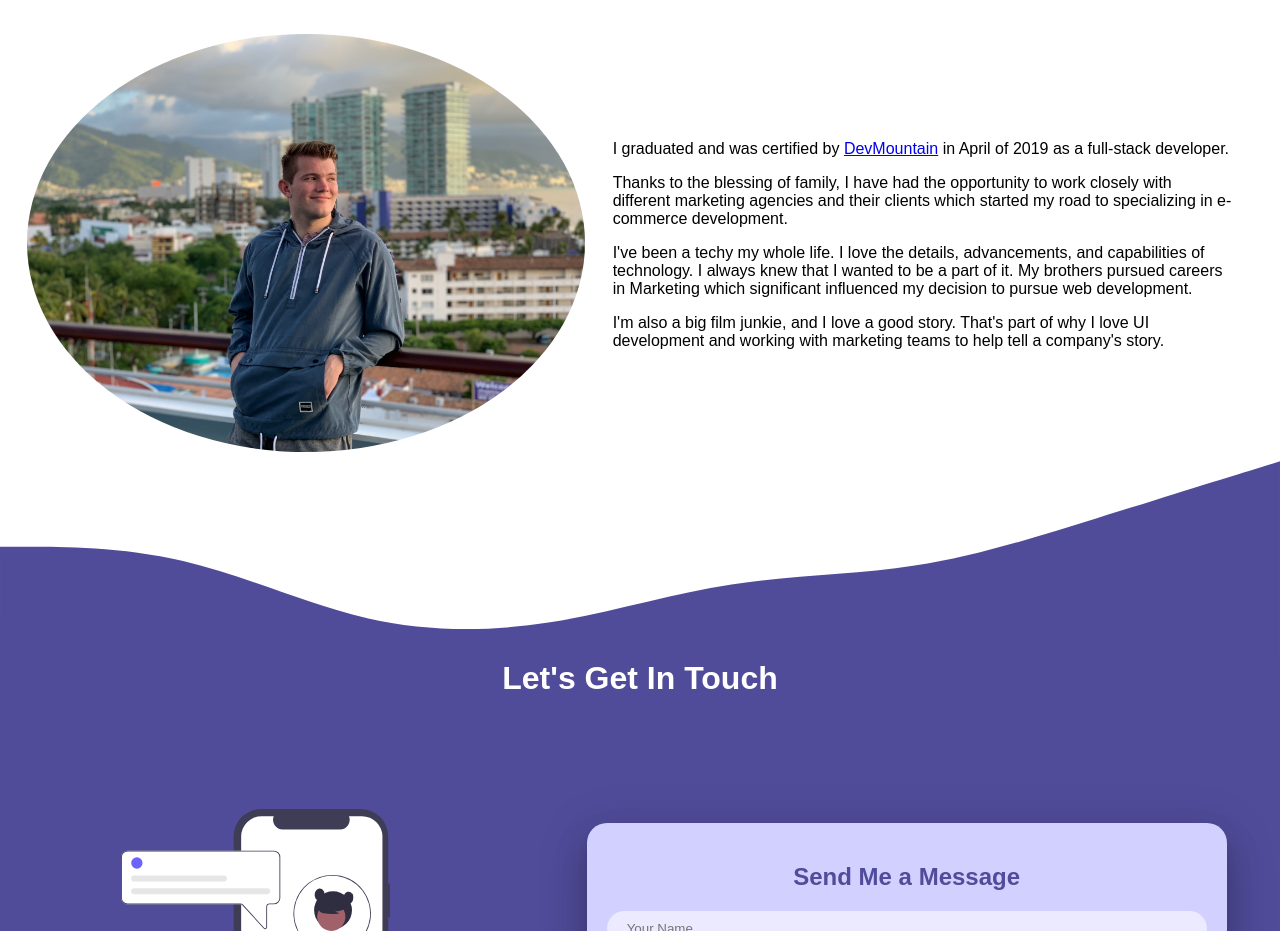
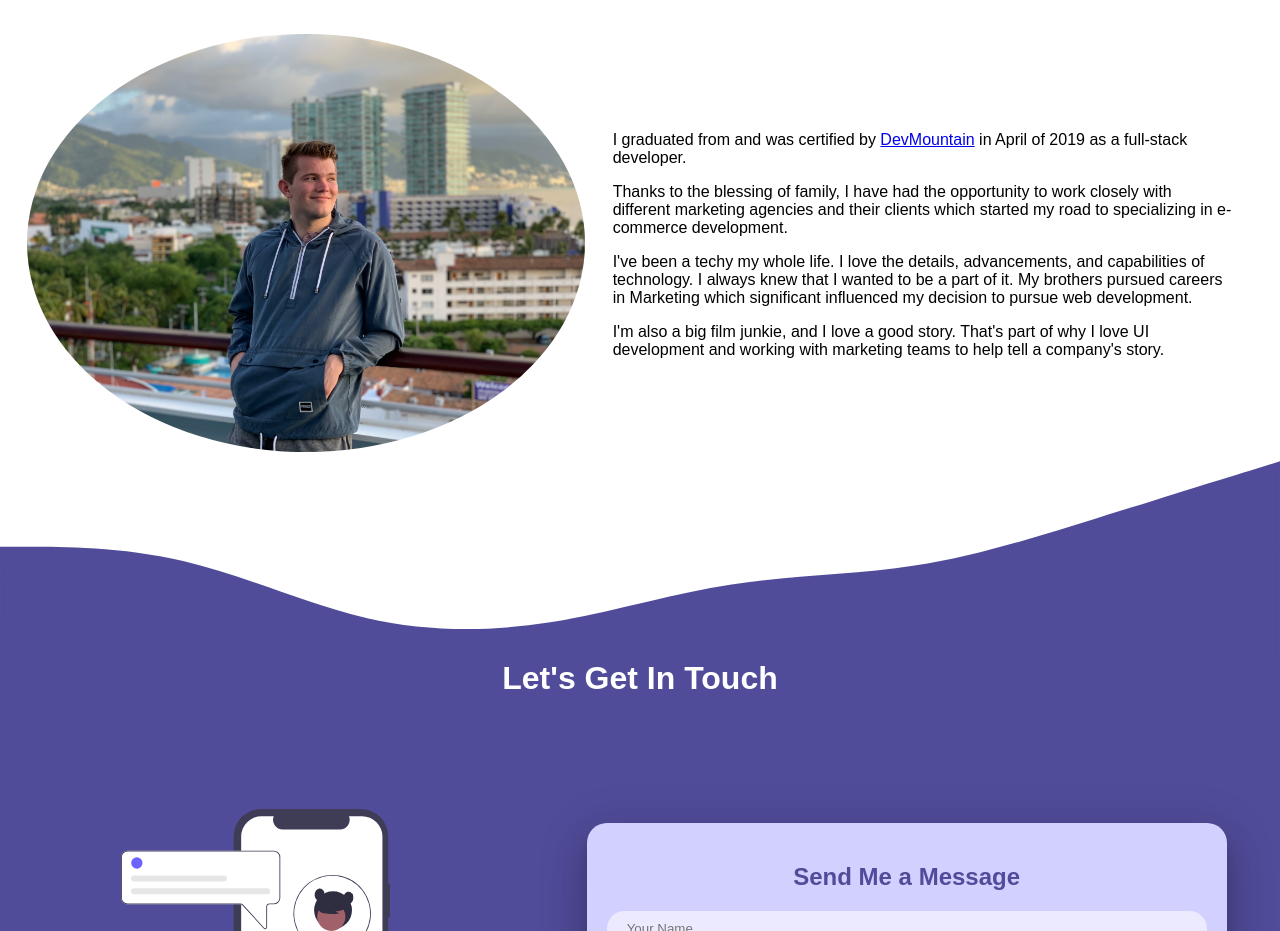
Before and after one commit to TylerSimmons212/web-portfolio, a React (Create React App) app: page / in a window 1280 px wide. Shown: the part 3700-4631 px from the top of the page. Built offline with nearby package versions, Linux system fonts and the light colour scheme.

Commit message:
another about me update

```diff
--- a/src/Components/AboutMe_Eduation/About.js
+++ b/src/Components/AboutMe_Eduation/About.js
@@ -12,7 +12,7 @@ function About () {
                 <img src={selfimg} alt="selfimg" />
             </div>
                 <section className="about-text">
-                    <p>I graduated and was certified by <a href="https://devmountain.com" target="_blank" >DevMountain</a> in April of 2019 as a full-stack developer.</p>
+                    <p>I graduated from and was certified by <a href="https://devmountain.com" target="_blank" >DevMountain</a> in April of 2019 as a full-stack developer.</p>
                     <p>Thanks to the blessing of family, I have had the opportunity to work closely with different marketing agencies and their clients which started my road to specializing in e-commerce development.</p>
                     <p>I've been a techy my whole life. I love the details, advancements, and capabilities of technology. I always knew that I wanted to be a part of it. My brothers pursued careers in Marketing which significant influenced my decision to pursue web development.</p>
                     <p>I'm also a big film junkie, and I love a good story. That's part of why I love UI development and working with marketing teams to help tell a company's story. </p>
```
